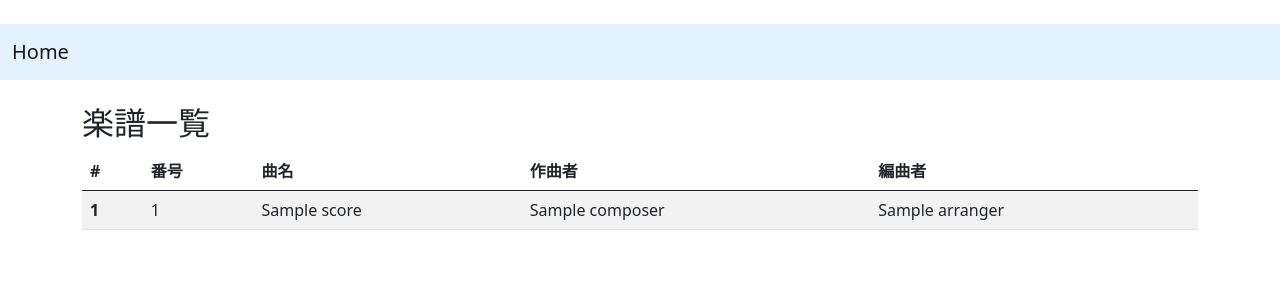
After one commit to Dr-Pepper-debug/score_management, a Python web app: template templates/score_list.html in a window 1280 px wide. The commit adds this page. Shown: the top 300 px of the page. Run offline with Jinja, Linux system fonts and the light colour scheme; the template is opened without the code that fills it: most values are stand-ins (such as "Sample title", 1, 10 or a date in 2020).

Commit message:
add view

```diff
--- a/templates/add.html
+++ b/templates/add.html
@@ -11,7 +11,7 @@
         <input type="text" name="composer"><br>
         <label for="arranger">編曲者</label><br>
         <input type="text" name="arranger">
-        <input type="submit" value="Create" style="margin-left : 5vw;">
+        <input type="submit" value="追加" style="margin-left : 5vw;">
     </form>
 </div>
 {% endblock %}
--- /dev/null
+++ b/templates/score_list.html
@@ -0,0 +1,29 @@
+{% extends "layout.html" %}
+
+{% block content %}
+<div class="container mt-4">
+    <h2>楽譜一覧</h2>
+    <table class="table table-striped">
+        <thead>
+            <tr>
+              <th scope="col">#</th>
+              <th scope="col">番号</th>
+              <th scope="col">曲名</th>
+              <th scope="col">作曲者</th>
+              <th scope="col">編曲者</th>
+            </tr>
+          </thead>
+          <tbody>
+            {% for score in scores %}
+            <tr>
+              <th scope="row">{{ score.id }}</th>
+              <td>{{ score.number }}</td>
+              <td>{{ score.title }}</td>
+              <td>{{ score.composer }}</td>
+              <td>{{ score.arranger }}</td>
+            </tr>
+            {% endfor %}
+          </tbody>
+    </table>
+</div>
+{% endblock %}
```
